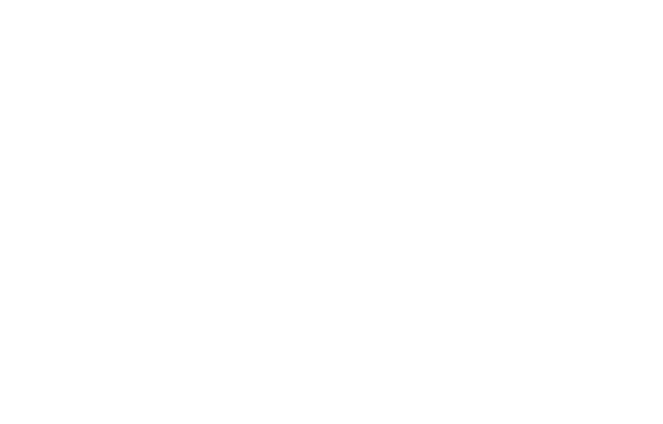
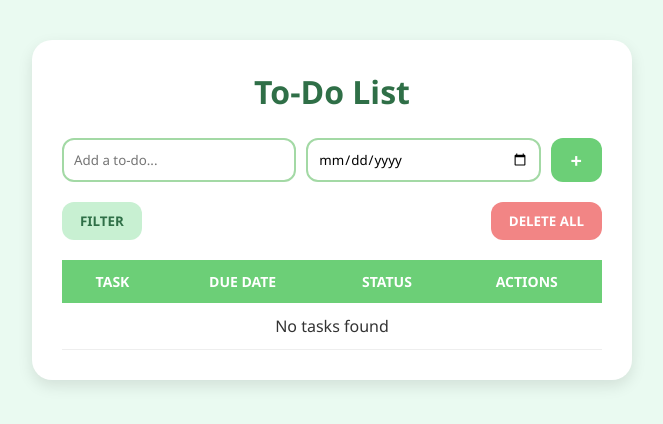
Before and after one commit to Revou-Coding-Camp/codingcamp-18-aug-25-falrest, a plain HTML site: page index.html in a window 1280 px wide. Shown: the whole page, without its empty margins (308-971 px from the left). Drawn offline with Linux system fonts and the light colour scheme.

Commit message:
create style

```diff
--- /dev/null
+++ b/css/style.css
@@ -0,0 +1,135 @@
+* {
+  margin: 0;
+  padding: 0;
+  box-sizing: border-box;
+  font-family: "Segoe UI", Tahoma, sans-serif;
+}
+
+body {
+  background: #eafaf1;
+  color: #333;
+  display: flex;
+  justify-content: center;
+  align-items: flex-start;
+  min-height: 100vh;
+  padding: 40px;
+}
+
+.container {
+  background: #ffffff;
+  padding: 30px;
+  border-radius: 20px;
+  box-shadow: 0 6px 15px rgba(0,0,0,0.1);
+  width: 600px;
+  animation: fadeIn 0.7s ease-in-out;
+}
+
+.container h1 {
+  text-align: center;
+  margin-bottom: 25px;
+  color: #2f6f47;
+}
+
+.form {
+  display: flex;
+  gap: 10px;
+  margin-bottom: 20px;
+}
+
+.form input[type="text"],
+.form input[type="date"] {
+  flex: 1;
+  padding: 10px;
+  border: 2px solid #a3d9a5;
+  border-radius: 12px;
+  outline: none;
+  transition: all 0.3s ease;
+}
+
+.form input:focus {
+  border-color: #4caf50;
+  box-shadow: 0 0 8px rgba(76,175,80,0.3);
+}
+
+.form button {
+  background: #6ccf77;
+  border: none;
+  color: white;
+  font-size: 20px;
+  font-weight: bold;
+  border-radius: 12px;
+  padding: 0 20px;
+  cursor: pointer;
+  transition: transform 0.2s ease, background 0.3s ease;
+}
+
+.form button:hover {
+  background: #58b868;
+  transform: scale(1.1);
+}
+
+.filter {
+  display: flex;
+  justify-content: space-between;
+  margin-bottom: 20px;
+}
+
+.filter button {
+  padding: 10px 18px;
+  border: none;
+  border-radius: 12px;
+  cursor: pointer;
+  font-weight: bold;
+  transition: all 0.3s ease;
+}
+
+#Filter {
+  background: #c8f0d2;
+  color: #2f6f47;
+}
+
+#Deleteall {
+  background: #f28585;
+  color: white;
+}
+
+#Filter:hover {
+  background: #a6e6b5;
+  transform: translateY(-2px);
+}
+
+#Deleteall:hover {
+  background: #e06666;
+  transform: translateY(-2px);
+}
+
+table {
+  width: 100%;
+  border-collapse: collapse;
+  text-align: center;
+}
+
+thead {
+  background: #6ccf77;
+  color: white;
+}
+
+thead th {
+  padding: 12px;
+  font-size: 14px;
+}
+
+tbody td {
+  padding: 12px;
+  border-bottom: 1px solid #eee;
+  transition: background 0.3s ease;
+}
+
+tbody tr:hover {
+  background: #f4fff6;
+}
+
+@keyframes fadeIn {
+  from { opacity: 0; transform: translateY(15px); }
+  to { opacity: 1; transform: translateY(0); }
+}
--- a/index.html
+++ b/index.html
@@ -3,9 +3,39 @@
 <head>
   <meta charset="UTF-8">
   <meta name="viewport" content="width=device-width, initial-scale=1.0">
-  <title>Document</title>
+  <title>Daftar Tugas</title>
+  <link rel="stylesheet" href="css/style.css">
 </head>
 <body>
+  <div class="container">
+    <h1>To-Do List</h1>
 
+    <div class="form">
+      <input type="text" id="taskInput" placeholder="Add a to-do...">
+      <input type="date" id="dateInput">
+      <button id="addBtn">+</button>
+    </div>
+
+    <div class="filter">
+      <button id="Filter">FILTER</button>
+      <button id="Deleteall">DELETE ALL</button>
+    </div>
+
+    <table>
+      <thead>
+        <tr>
+          <th>TASK</th>
+          <th>DUE DATE</th>
+          <th>STATUS</th>
+          <th>ACTIONS</th>
+        </tr>
+      </thead>
+      <tbody id="taskList">
+        <tr><td colspan="4">No tasks found</td></tr>
+      </tbody>
+    </table>
+  </div>
+
+  <script src="js/script.js"></script>
 </body>
 </html>
```
